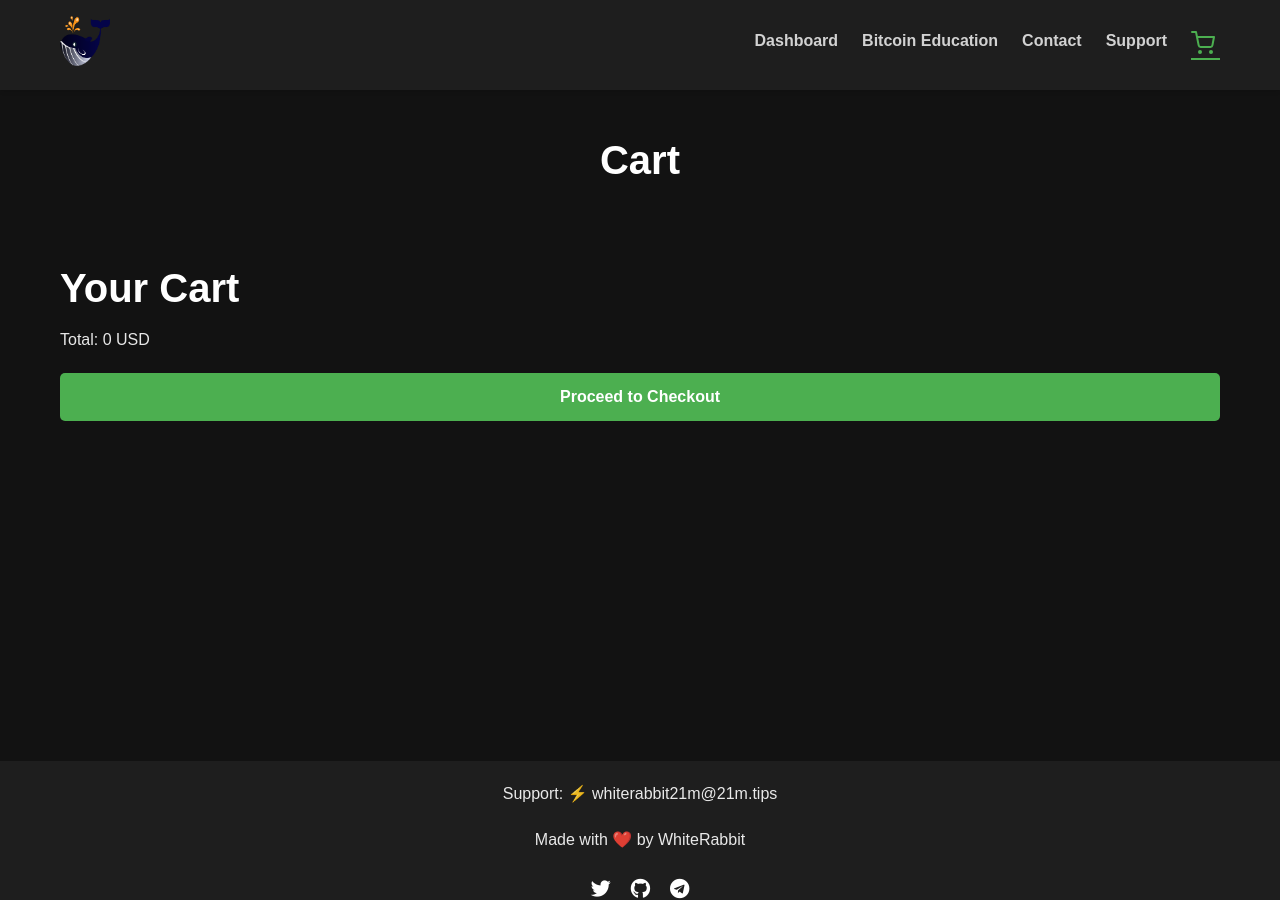
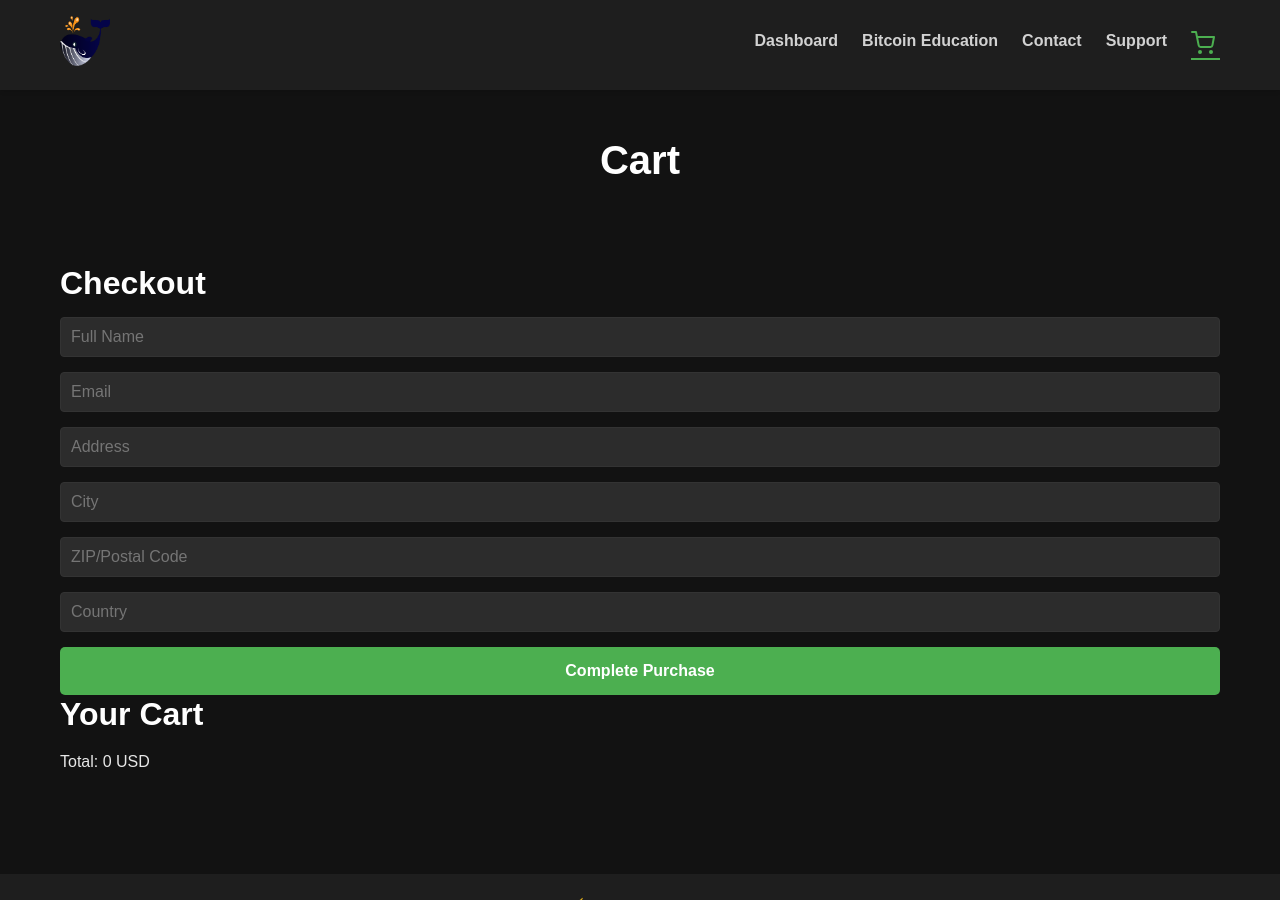
Before and after one commit to whiterabbit21m-test/whiterabbit21m-test.github.io, a Jekyll site: the page built from cart.html, in a window 1280 px wide and 900 px high. Built offline with Jekyll 4.4.1, drawn with Linux system fonts in a browser that asks for light colours.

Commit message:
Update cart.html

```diff
--- a/cart.html
+++ b/cart.html
@@ -3,17 +3,8 @@ layout: page
 title: Cart
 permalink: /cart/
 ---
-<div class="cart-container">
-  <h1>Your Cart</h1>
-  <div id="cart-items">
-    <!-- Cart items will be dynamically inserted here by JavaScript -->
-  </div>
-  <p>Total: <span id="cart-total">0 USD</span></p>
-  <button id="checkout-button" class="cta-button">Proceed to Checkout</button>
-</div>
-
-<div id="checkout-modal" class="modal">
-  <div class="modal-content">
+<div class="cart-checkout-container">
+  <div class="checkout-form-container">
     <h2>Checkout</h2>
     <form id="checkout-form">
       <input type="text" name="name" placeholder="Full Name" required>
@@ -25,6 +16,14 @@ permalink: /cart/
       <button type="submit" class="cta-button">Complete Purchase</button>
     </form>
   </div>
+
+  <div class="cart-summary-container">
+    <h2>Your Cart</h2>
+    <div id="cart-items">
+      <!-- Cart items will be dynamically inserted here by JavaScript -->
+    </div>
+    <p>Total: <span id="cart-total">0 USD</span></p>
+  </div>
 </div>
 
 <script src="{{ '/assets/js/shop.js' | relative_url }}"></script>
```
